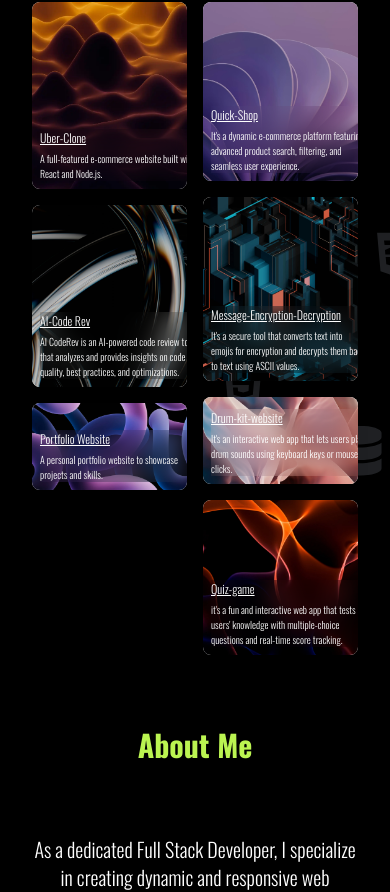
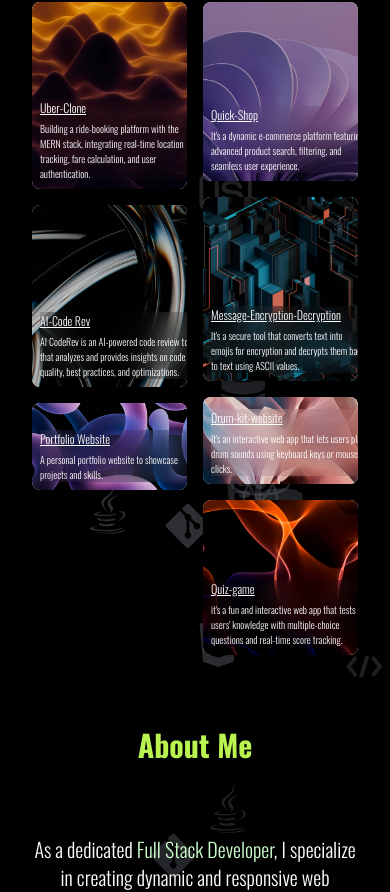
Before and after one commit to Parthsingh14/Portfolio, a React (Vite) app: page / in a window 390 px wide. Shown: the part 854-1746 px from the top of the page. Built offline with nearby package versions, Linux system fonts and the light colour scheme.

Commit message:
Enhance About component text and styling, add new icons to FloatingIcons, update Hero component layout, improve project description, and refine CSS transitions

```diff
--- a/src/components/About.jsx
+++ b/src/components/About.jsx
@@ -13,7 +13,8 @@ function About() {
                 whileHover={{ textShadow: "0px 0px 15px rgba(163,230,53,1)" }}
                  className="my-10 text-center text-3xl md:text-4xl lg:text-8xl text-lime-300 font-extrabold">About Me</motion.h2>
                 <div className="flex items-center justify-center">
-                    <p className="m-8 text-center max-w-6xl text-xl md:text-3xl lg:text-5xl">{ABOUT}</p>
+                    <p className="m-8 text-center max-w-6xl text-xl md:text-3xl lg:text-5xl" id="about-span">As a dedicated <span>Full Stack Developer</span>, I specialize in creating dynamic and responsive web applications that provide seamless user experiences. With a strong foundation in both front-end and back-end technologies, I excel in building robust and scalable solutions. My expertise includes working with JavaScript frameworks such as <span>React</span> and <span>Node.js</span>, as well as proficiency in databases like <span>MongoDB</span> and <span>SQL</span>. I am passionate about continuous learning and keeping up-to-date with the latest industry trends, which allows me to implement modern practices and tools in my projects.
+                    </p>
                 </div>
             </section>
         </div>
--- a/src/components/FloatingIcons.jsx
+++ b/src/components/FloatingIcons.jsx
@@ -1,5 +1,7 @@
 import { motion } from "framer-motion";
 import { FaReact, FaNodeJs, FaJs, FaDatabase, FaHtml5, FaCss3Alt, FaGitAlt } from "react-icons/fa";
+import { DiJava } from "react-icons/di";
+import { DiCode } from "react-icons/di";
 
 const FloatingIcons = () => {
   const icons = [
@@ -10,6 +12,9 @@ const FloatingIcons = () => {
     { Component: FaHtml5, size: 50 },
     { Component: FaCss3Alt, size: 50 },
     { Component: FaGitAlt, size: 50 },
+    { Component: DiJava, size: 60 },
+    { Component: DiCode, size: 60 },
+
   ];
 
   return (
@@ -31,12 +36,12 @@ const FloatingIcons = () => {
             animate={{
               y: [randomY, randomY + 20, randomY],
               x: [randomX, randomX + 20, randomX],
-              opacity: 0.2,
+              opacity: 0.3,
             }}
             transition={{
               duration,
               repeat: Infinity,
-              repeatType: "reverse",
+              repeatType: "loop",
               ease: "easeInOut",
             }}
           >
--- a/src/components/Hero.jsx
+++ b/src/components/Hero.jsx
@@ -1,20 +1,19 @@
-import { LuImport } from "react-icons/lu"
+import { LuImport } from "react-icons/lu";
 //import benson from "../assets/benson.webp"
-import parth from "../assets/Parthpic8.jpg"
-import { AnimatePresence,motion } from "motion/react";
+import parth from "../assets/Parthpic8.jpg";
+import { AnimatePresence, motion } from "motion/react";
 import FloatingIcons from "./FloatingIcons";
-
 
 function Hero() {
   return (
     <div className="relative">
-            <FloatingIcons/>
+      <FloatingIcons />
       <section className="relative" id="home">
         <div className="flex flex-col items-center justify-center">
           <motion.h1
-                     initial={{ opacity: 0, x:-150 }}
-                     animate={{ opacity: 1, x:0 }}
-                     transition={{ duration: 2, ease:"anticipate" , delay: 0.15 }}
+            initial={{ opacity: 0, x: -150 }}
+            animate={{ opacity: 1, x: 0 }}
+            transition={{ duration: 2, ease: "anticipate", delay: 0.15 }}
             drag
             dragConstraints={{
               top: 0,
@@ -22,13 +21,14 @@ function Hero() {
               right: 0,
               bottom: 0,
             }}
-                     className="mt-16 overflow-hidden text-[12vw] font-semibold uppercase leading-none">
+            className="mt-16 overflow-hidden text-[12vw] font-semibold uppercase leading-none"
+          >
             Parth
           </motion.h1>
           <motion.h1
-                     initial={{ opacity: 0, x:150 }}
-                     animate={{ opacity: 1, x:0 }}
-                     transition={{ duration: 2, ease:"anticipate" , delay: 0.15 }}
+            initial={{ opacity: 0, x: 150 }}
+            animate={{ opacity: 1, x: 0 }}
+            transition={{ duration: 2, ease: "anticipate", delay: 0.15 }}
             drag
             dragConstraints={{
               top: 0,
@@ -36,35 +36,49 @@ function Hero() {
               right: 0,
               bottom: 0,
             }}
-                     className="overflow-hidden text-[12vw] font-semibold uppercase leading-none">
+            className="overflow-hidden text-[12vw] font-semibold uppercase leading-none"
+          >
             Singh
           </motion.h1>
 
-
           <motion.div
-                    initial={{opacity: 0, y:-10}}
-                    animate={{ opacity: 1, y:0}}
-                    transition={{duration:0.5, delay: 1.5}}
-                    className="mt-8">
-                        <a href="/Parth_Singh_Resume.pdf" target="blank" rel="noopener noreferrer" download className="flex items-center rounded-xl bg-lime-300 p-2 px-3 font-sans font-medium text-black hover:bg-lime-400">
-                            <span>Resume.pdf</span>
-                            <LuImport className="ml-2"/>
+            initial={{ opacity: 0, y: -10 }}
+            animate={{ opacity: 1, y: 0 }}
+            transition={{ duration: 0.5, delay: 1.5 }}
+            className="mt-8"
+          >
+            <a
+              href="/Parth_Singh_Resume.pdf"
+              target="_blank"
+              rel="noopener noreferrer"
+              download
+              className="flex items-center rounded-xl bg-lime-300 p-2 px-3 font-sans font-medium text-black
+                   hover:bg-lime-400 hover:text-white
+                   hover:shadow-[0px_0px_12px_rgba(163,230,53,1)] transition-all duration-300"
+            >
+              <span className="hover:shadow-[0px_0px_10px_rgba(163,230,53,1)]">
+                Resume.pdf
+              </span>
+              <LuImport className="ml-2" />
             </a>
           </motion.div>
 
-
           <motion.div
-                    initial={{opacity: 0, y:20}}
-                    animate={{ opacity: 1, y:0}}
-                    transition={{duration:0.5, delay:2}}
-                    className="w-full">
-                        <img src={parth} alt="Parth Singh" className="mt-8 h-96 sm:h-screen w-full object-cover lg:object-[0px_-8em]"/>
+            initial={{ opacity: 0, y: 20 }}
+            animate={{ opacity: 1, y: 0 }}
+            transition={{ duration: 0.5, delay: 2 }}
+            className="w-full"
+          >
+            <img
+              src={parth}
+              alt="Parth Singh"
+              className="mt-8 h-96 w-full object-cover lg:object-[0px_-8em]"
+            />
           </motion.div>
         </div>
       </section>
-
     </div>
-    )
+  );
 }
 
-export default Hero
+export default Hero;
--- a/src/components/Projects.jsx
+++ b/src/components/Projects.jsx
@@ -21,7 +21,7 @@ function Projects() {
                                 <img src={project.imgSrc} alt={project.title} className="h-auto w-full object-cover" />
                                 <div className="h-auto md:h-auto lg:h-auto w-full  absolute  bottom-2 left-2 right-1 text-white backdrop-blur-md">
                                     <h3 className="text-[12px] md:text-3xl lg:text-3xl mb-1 underline">{project.title}</h3>
-                                    <p className="text-[10px] md:text-lg lg:text-lg">{project.description}</p>
+                                    <p className="text-[10px] md:text-lg lg:text-lg ">{project.description}</p>
                                 </div>
                             </div>
                         </a>
--- a/src/constants/index.jsx
+++ b/src/constants/index.jsx
@@ -30,7 +30,7 @@ export const PROJECTS = [
     id: 1,
     title: "Uber-Clone",
     description:
-      "A full-featured e-commerce website built with React and Node.js.",
+      "Building a ride-booking platform with the MERN stack, integrating real-time location tracking, fare calculation, and user authentication.",
     imgSrc: project1,
     link: "https://github.com/Parthsingh14/UBER-Clone.git",
   },
--- a/src/index.css
+++ b/src/index.css
@@ -6,3 +6,12 @@
     background-color: #000000;
     scroll-behavior: smooth;
 }
+#about-span span {
+    color: #ccffcc; /* Very light lime */
+    transition: color 0.1s, font-weight 0.3s;
+}
+
+#about-span span:hover {
+    color: #99ff99; /* Slightly darker lime */
+    font-weight: 200;
+}
```
Lines whose indentation alone changed are shown as unchanged.
